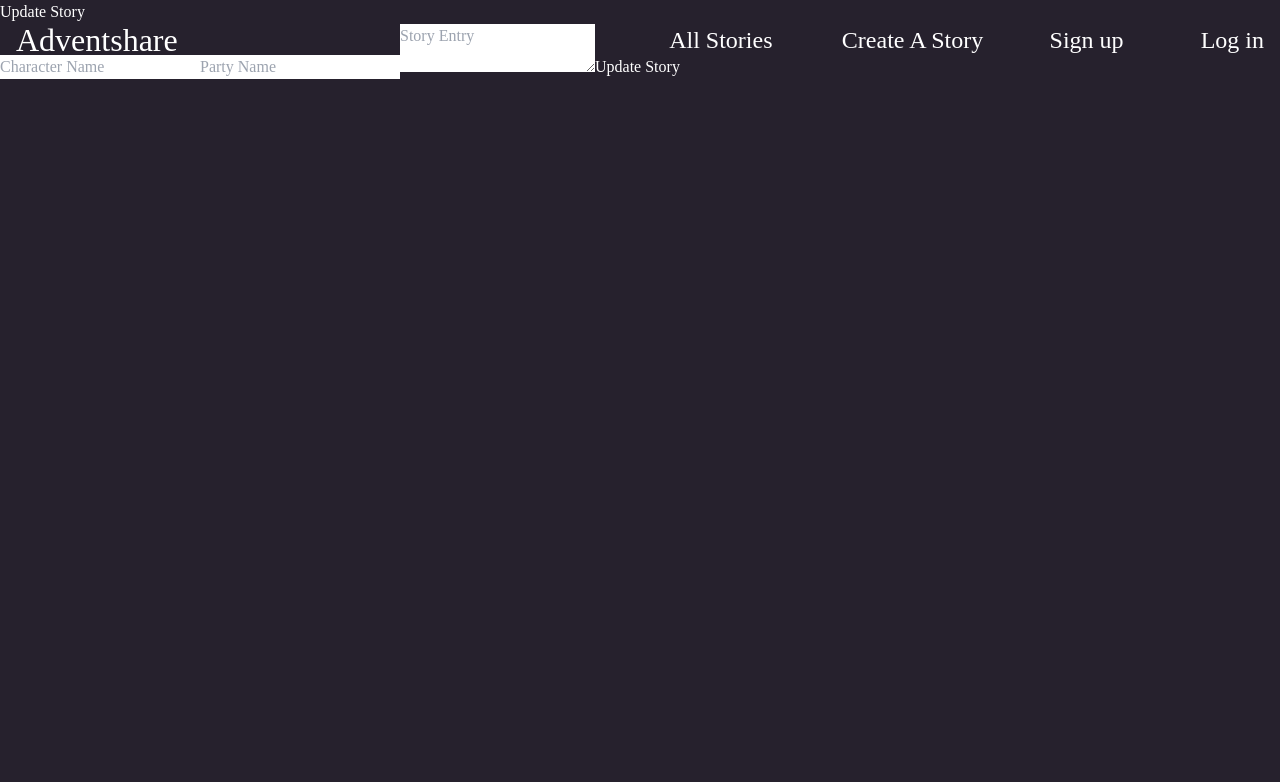
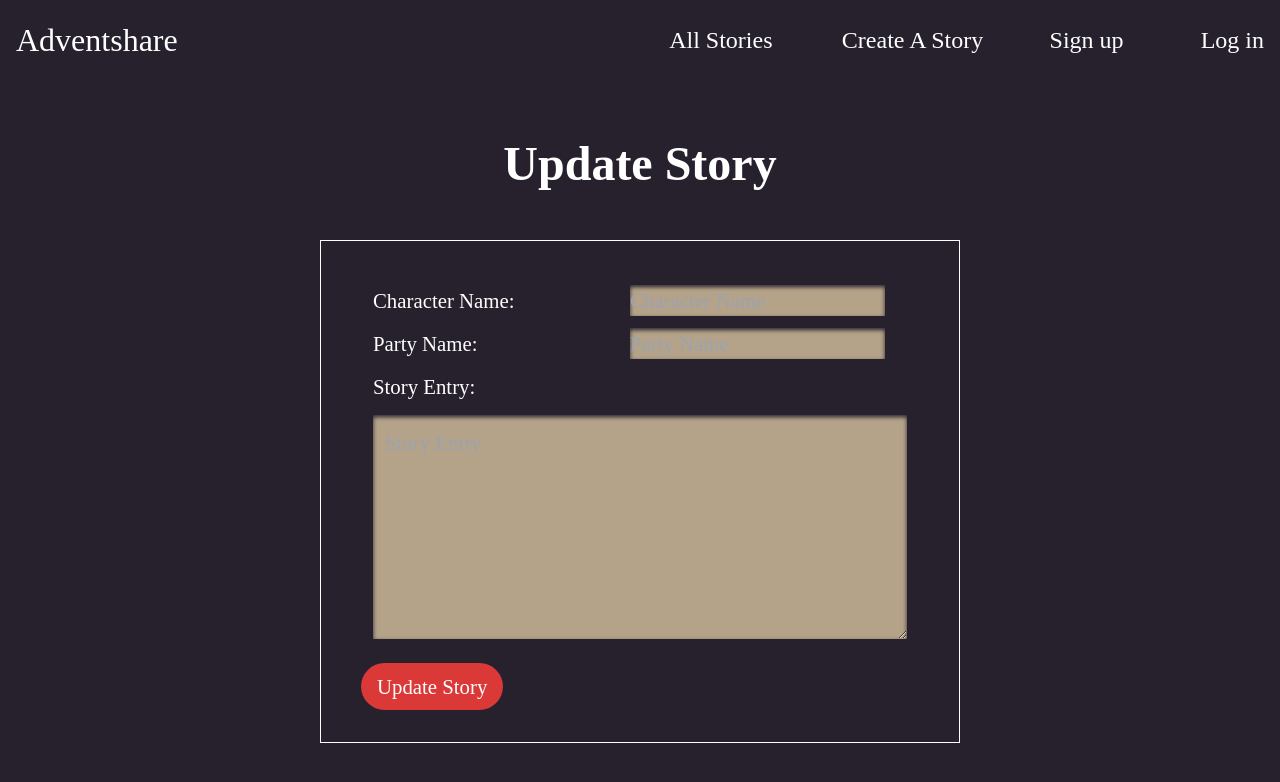
Before and after one commit to jpdotdev/adventshare-frontend, a React (Create React App) app: page /stories/1/update in a window 1280 px wide. Shown: the top 782 px of the page. Built offline with nearby package versions, Linux system fonts and the light colour scheme; no server answers.

Commit message:
add update story styliing

```diff
--- a/src/components/UpdateStory.js
+++ b/src/components/UpdateStory.js
@@ -48,33 +48,54 @@ const UpdateStory = (props) => {
   };
 
   return (
-    <div>
-      <h1> Update Story </h1>
-      <form>
+    <div className="mt-32">
+      <h1 className="header-create-story mb-10 text-center font-CinzelDeco font-bold mx-auto max-w-xl min-w-2/5">
+        {" "}
+        Update Story{" "}
+      </h1>
+      <div className="create-story min-w-[50%] max-w-xl border border-white mx-auto py-8 px-10 font-CinzelDeco">
+        <form className=" mx-auto">
+          <div className="flex flex-row justify-between min-w-[60%] max-w-lg m-3 items-center">
+            <label for="character-name">Character Name:</label>
             <input
               value={character}
               onChange={(e) => setCharacter(e.target.value)}
               type="text"
               placeholder="Character Name"
+              className="text-dkpurple bg-beige shadow-inner shadow-dkpurple"
             />
+          </div>
+          <div className="flex flex-row justify-between min-w-[60%] max-w-lg m-3 items-center">
+            <label for="party-name">Party Name:</label>
             <input
               value={party}
               onChange={(e) => setParty(e.target.value)}
               type="text"
               placeholder="Party Name"
+              className="text-dkpurple bg-beige shadow-inner shadow-dkpurple"
             />
+          </div>
+          <div className="flex flex-col justify-between m-3 items-start">
+            <label for="story-area">Story Entry:</label>
             <textarea
               value={story}
               onChange={(e) => setStory(e.target.value)}
               type="text"
               placeholder="Story Entry"
+              className="w-full h-56 my-3 p-3 text-dkpurple bg-beige shadow-inner shadow-dkpurple"
             />
-        <button type="submit" onClick={handleUpdateSubmit}>
+          </div>
+          <button
+            type="submit"
+            onClick={handleUpdateSubmit}
+            className="bg-asred rounded-full py-2 px-4"
+          >
             {" "}
             Update Story{" "}
           </button>
         </form>
       </div>
+    </div>
   );
 };
 
```
Lines whose indentation alone changed are shown as unchanged.
